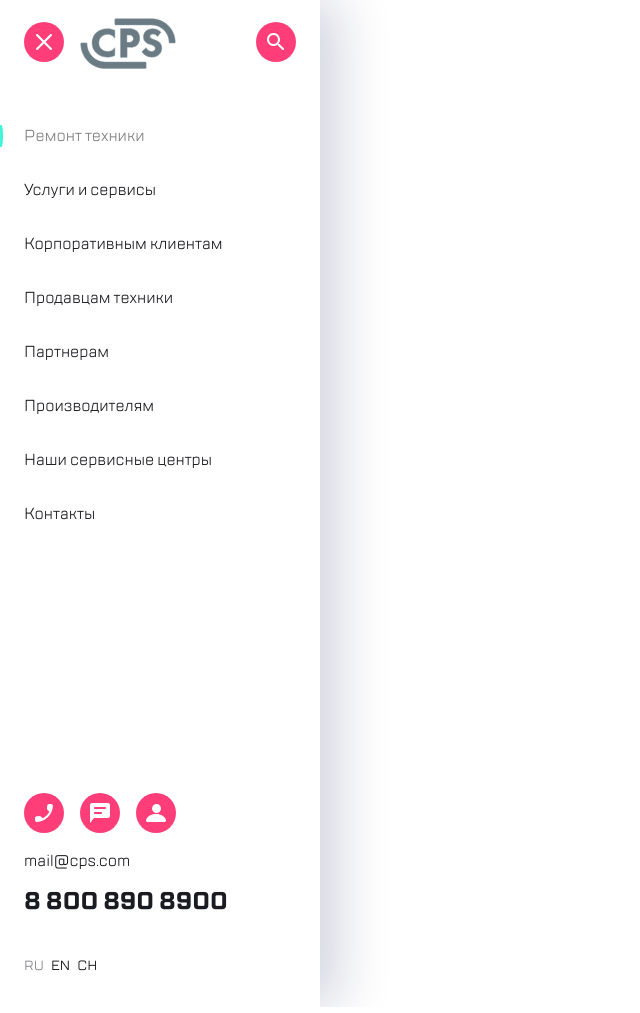
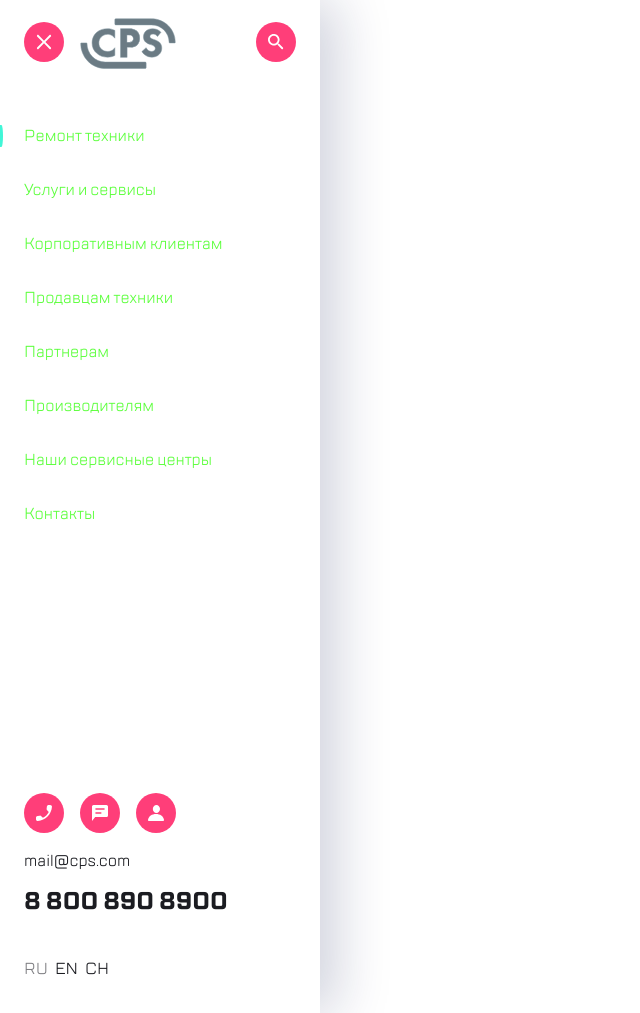
Before and after one commit to Growlll/block-4, a plain HTML site: page mobile-menu.html in a window 1280 px wide. Shown: the whole page, without its empty margins (0-640 px from the left). Drawn offline with Linux system fonts and the light colour scheme.

Commit message:
Правка макета

```diff
--- a/css/mobile-menu.css
+++ b/css/mobile-menu.css
@@ -14,6 +14,17 @@ button {
 	font-family: "TT Lakes", sans-serif;
 	cursor: pointer;
 }
+button:focus {
+	outline: none;
+}
+a:hover {
+	color: rgba(8, 0, 6, 0.5);
+	cursor: pointer;
+	transition: 500ms;
+}
+a:active {
+	color: #FF3E79;
+}
 .mobile-menu {
 	width: 320px;
 	background: #FFFFFF;
@@ -27,27 +38,43 @@ button {
 	position: relative;
 	margin-bottom: 50px;
 }
-.header:after,
-.header:before {
+.wrap {
+		display: flex;
+		align-items: center;
+		justify-content: center;
+		width: 40px;
+		height: 40px;
+		border: none;
+		border-radius: 50%;
+		background-color: #FF3E79;
+		margin-right: 16px;
+	}
+.wrap .icon {
+	width: 60%;
+	transition: all .4s linear;
+}
+.wrap:last-child {
+	margin-right: 0px;
+}
+
+.wrap-close,
+.wrap-search {
 	content: "";
-	width: 40px;
-	height: 40px;
 	position: absolute;
-	border-radius: 50%;
-	cursor: pointer;
 }
-.header:after {
+.wrap-close {
 	top: 4px;
 	left: 0;
-	background: #FF3E79 url("../img/icons/close.svg") center no-repeat;
 }
-.header:before {
+.wrap-search {
 	top: 4px;
 	right: 0;
-	background: #FF3E79 url("../img/icons/search.svg") center no-repeat;
 }
-.header::after:hover {
-	animation: rotate 0.5s ease-in;
+.wrap-close:hover .icon {
+	transform: rotate(360deg);
+}
+.wrap-scale:hover .icon {
+	transform: scale(1.1);
 }
 .logo {
 	display: inline-block;
@@ -67,13 +94,16 @@ button {
 .menu-item {
 	margin-bottom: 32px;
 	list-style: none;
+	position: relative;
 }
+.menu-item a:link {
+		color: #5cff3c;
+	}
 .link {
 	font-size: 16px;
 	color: #1B1C21;
 	text-decoration: none;
 }
-
 .current {
 	position: relative;
 	color: #7E7E82;
@@ -88,6 +118,23 @@ button {
 	background: #41F6D7;
 	border-radius: 0 50% 50% 0;
 }
+.link:before {
+	content: '';
+	position: absolute;
+	display: block;
+	bottom: 0;
+	width: 0;
+	height: 0;
+	background-color: #7E7E82;
+	transition: width 0.3s linear;
+}
+.link:hover:before {
+	width: 30px;
+	height: 2px;
+}
+a.link:active:before {
+	background-color: #FF3E79;
+}
 
 /* footer mobile menu start*/
 .сontact {
@@ -95,34 +142,11 @@ button {
 	flex-wrap: wrap;
 	margin-bottom: 16px;
 }
-.wrap {
-	width: 40px;
-	height: 40px;
-	border: none;
-	border-radius: 50%;
-	background-color: #FF3E79;
-	margin-right: 16px;
-	background-position: 50% 50%;
-	background-repeat: no-repeat;
-}
-.wrap:last-child {
-	margin-right: 0px;
-}
-.wrap-phone {
-	background-image: url(../img/icons/phone.svg);
-}
-.wrap-message {
-	background-image: url("../img/icons/message.svg");
-}
-.wrap-human {
-	background-image: url("../img/icons/human.svg");
-}
-
 
 .mail {
 	margin-bottom: 12px;
 }
-.mail a {
+.mail__link {
 	font-size: 16px;
 	line-height: 24px;
 	color: #1B1C21;
@@ -132,7 +156,7 @@ button {
 .phone {
 	margin-bottom: 40px;
 }
-.phone a {
+.phone__link {
 	font-size: 24px;
 	line-height: 32px;
 	color: #1B1C21;
@@ -157,12 +181,3 @@ button {
 .lang-btn:last-child {
 	margin-right: 0;
 }
-
-@keyframes rotate {
-	from {
-		transform: rotate(0deg);
-	}
-	to {
-		transform: rotate(360deg);
-	}
-}
--- a/mobile-menu.html
+++ b/mobile-menu.html
@@ -11,7 +11,13 @@
 
 <div class="mobile-menu">
 	<header class="header">
+		<button class="wrap wrap-close">
+			<img class="icon" src="img/icons/close.svg" alt="Закрыть">
+		</button>
 		<a href="#" class="logo"></a>
+		<button class="wrap wrap-search wrap-scale">
+			<img class="icon" src="img/icons/search.svg" alt="Найти">
+		</button>
 	</header>
 
 	<nav class="menu">
@@ -30,23 +36,29 @@
 	<footer class="footer">
 
 		<div class="сontact">
-			<button class="wrap wrap-phone"></button>
-			<button class="wrap wrap-message"></button>
-			<button class="wrap wrap-human"></button>
+			<button class="wrap wrap-scale">
+				<img class="icon" src="img/icons/phone.svg" alt="Звонок">
+			</button>
+			<button class="wrap wrap-scale">
+				<img class="icon" src="img/icons/message.svg" alt="Написать">
+			</button>
+			<button class="wrap wrap-scale">
+				<img class="icon" src="img/icons/human.svg" alt="Добавить контакт">
+			</button>
 		</div>
 
 		<div class="mail">
-			<a href="mailto:mail@cps.com">mail@cps.com</a>
+			<a class="mail__link" href="mailto:mail@cps.com">mail@cps.com</a>
 		</div>
 
 		<div class="phone">
-			<a href="tel:8 800 890 8900">8 800 890 8900</a>
+			<a class="phone__link" href="tel:8 800 890 8900">8 800 890 8900</a>
 		</div>
 
 		<div class="lang">
-			<button class="lang-btn current">RU</button>
-			<button class="lang-btn">EN</button>
-			<button class="lang-btn">CH</button>
+			<a class="lang-btn current">RU</a>
+			<a class="lang-btn">EN</a>
+			<a class="lang-btn">CH</a>
 		</div>
 
 	</footer>
```
